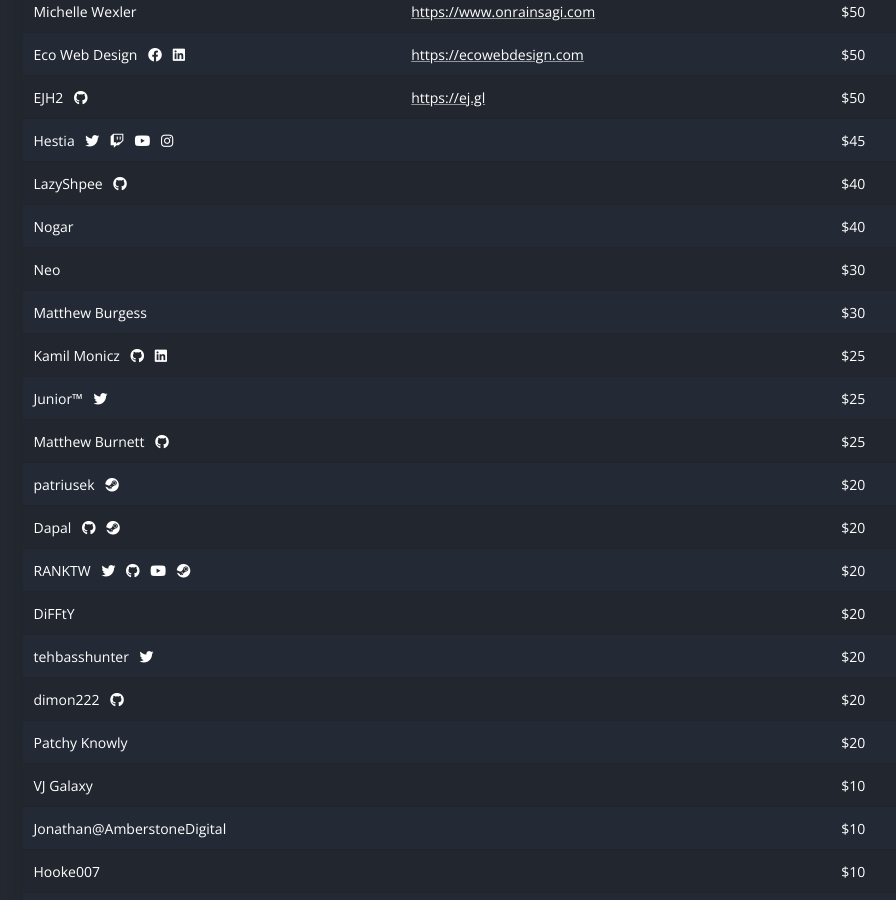
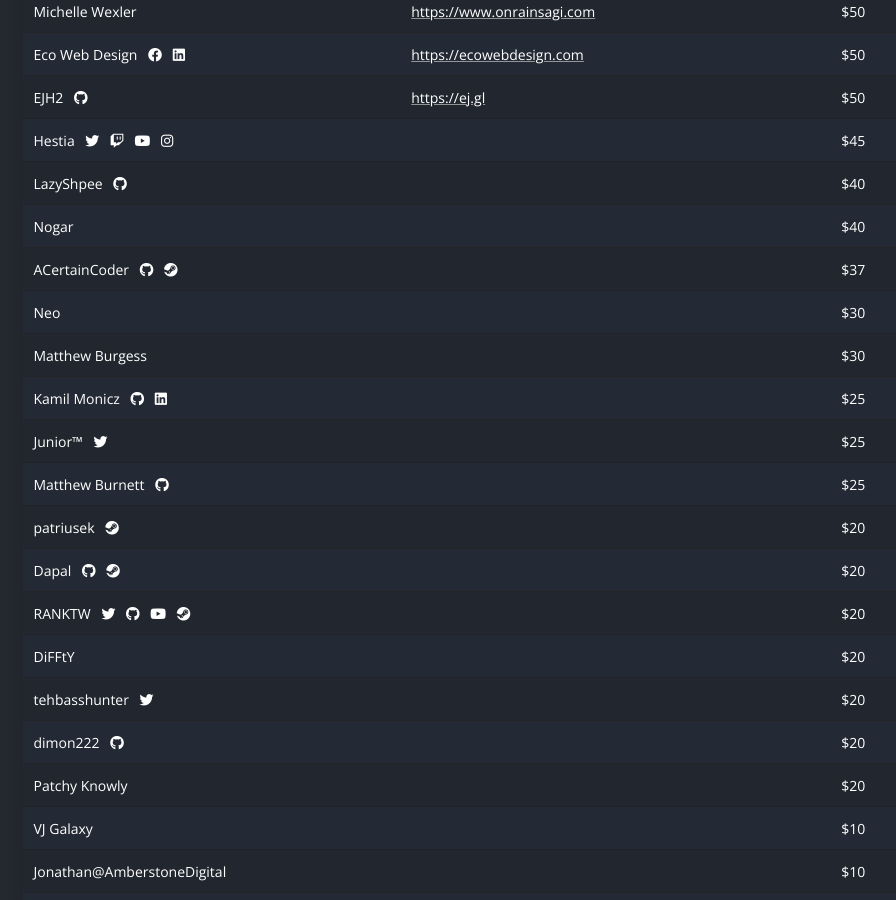
Before and after one commit to ShareX/sharex.github.io, a Jekyll site: the page built from donate/index.html, in a window 1280 px wide and 900 px high, scrolled down 1994 px. Shown: the whole window, without its empty margins (62-958 px from the left). Built offline with Jekyll 4.4.1, drawn with Linux system fonts in a browser that asks for light colours.

Commit message:
Update donators.yml

```diff
--- a/_data/donators.yml
+++ b/_data/donators.yml
@@ -227,3 +227,8 @@
 - name: Colin McMahon
   website: https://mcmahongroup.ca
   amount: 75
+
+- name: ACertainCoder
+  github: https://github.com/ACertainCoder
+  steam: https://steamcommunity.com/id/acertaincoder
+  amount: 37
```
